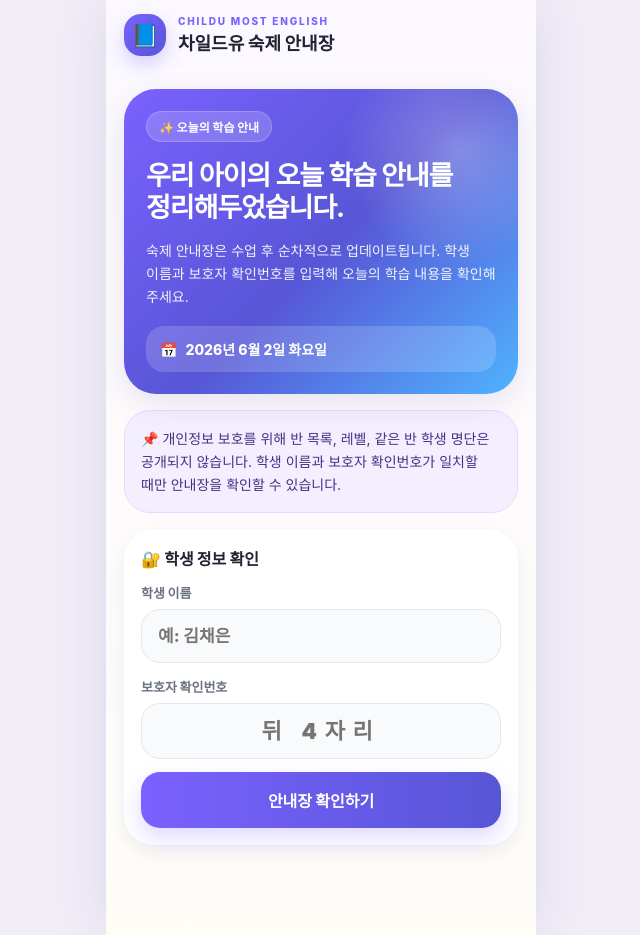
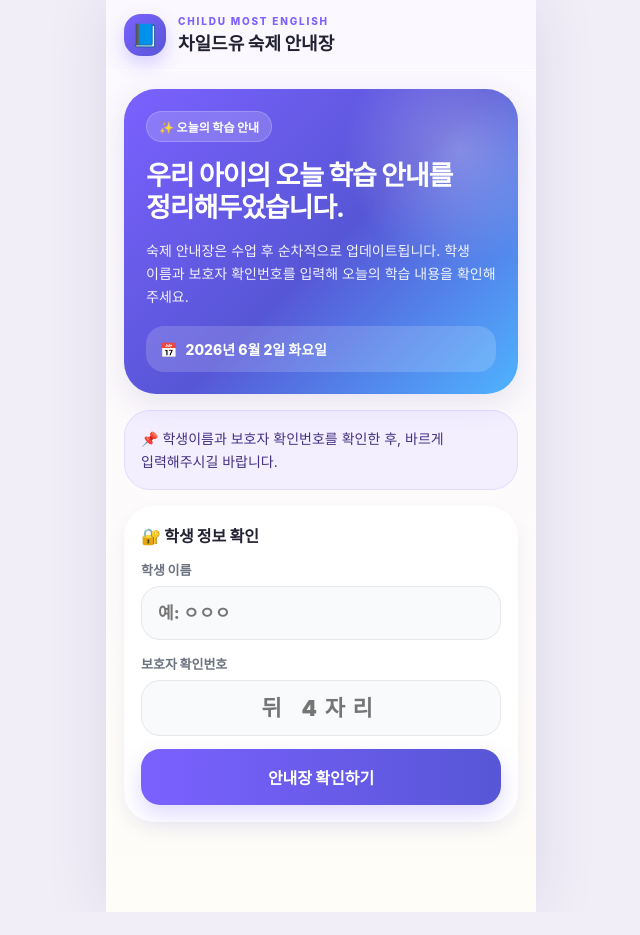
Before and after one commit to hsv8768-stack/childu-homework-notice, a Next.js app: page / in a window 1280 px wide. Shown: the whole page, without its empty margins (319-959 px from the left). After the commit the page ends 912 px from the top, so only its background shows below. Built offline with nearby package versions, Linux system fonts and the light colour scheme.

Commit message:
Update page.js

```diff
--- a/app/page.js
+++ b/app/page.js
@@ -121,8 +121,7 @@ export default function Page() {
             </div>
 
             <div className="note-box">
-              📌 개인정보 보호를 위해 반 목록, 레벨, 같은 반 학생 명단은 공개되지 않습니다.
-              학생 이름과 보호자 확인번호가 일치할 때만 안내장을 확인할 수 있습니다.
+              📌 학생이름과 보호자 확인번호를 확인한 후, 바르게 입력해주시길 바랍니다.
             </div>
 
             <form onSubmit={submitNotice} className="panel">
@@ -142,7 +141,7 @@ export default function Page() {
                   <input
                     value={studentName}
                     onChange={(event) => setStudentName(event.target.value)}
-                    placeholder="예: 김채은"
+                    placeholder="예: ㅇㅇㅇ"
                     autoComplete="off"
                     style={{
                       width: "100%",
```
